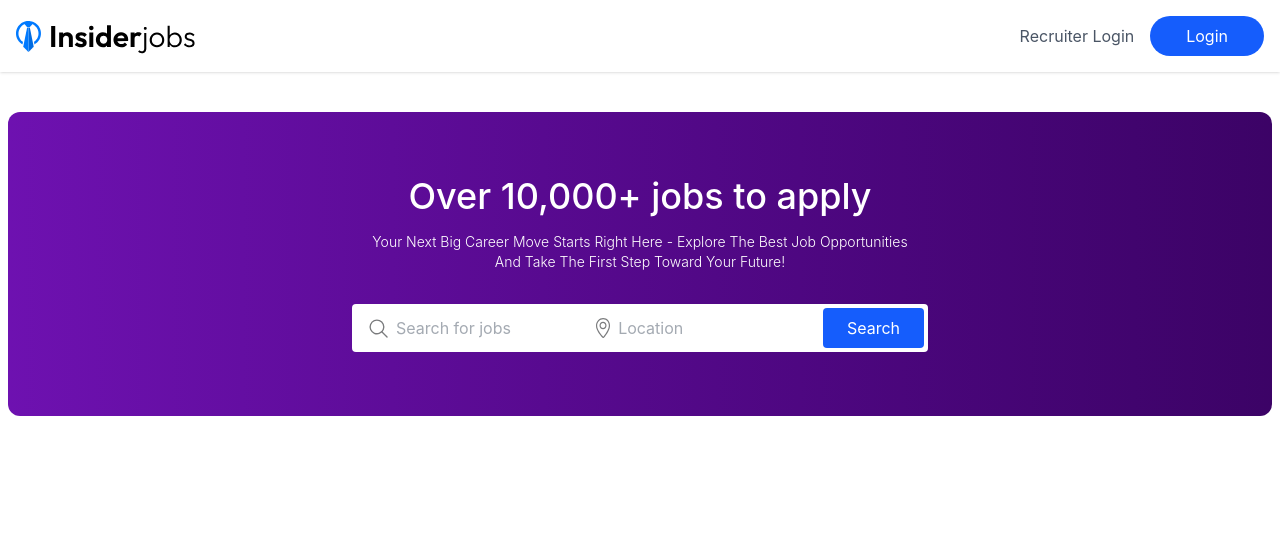
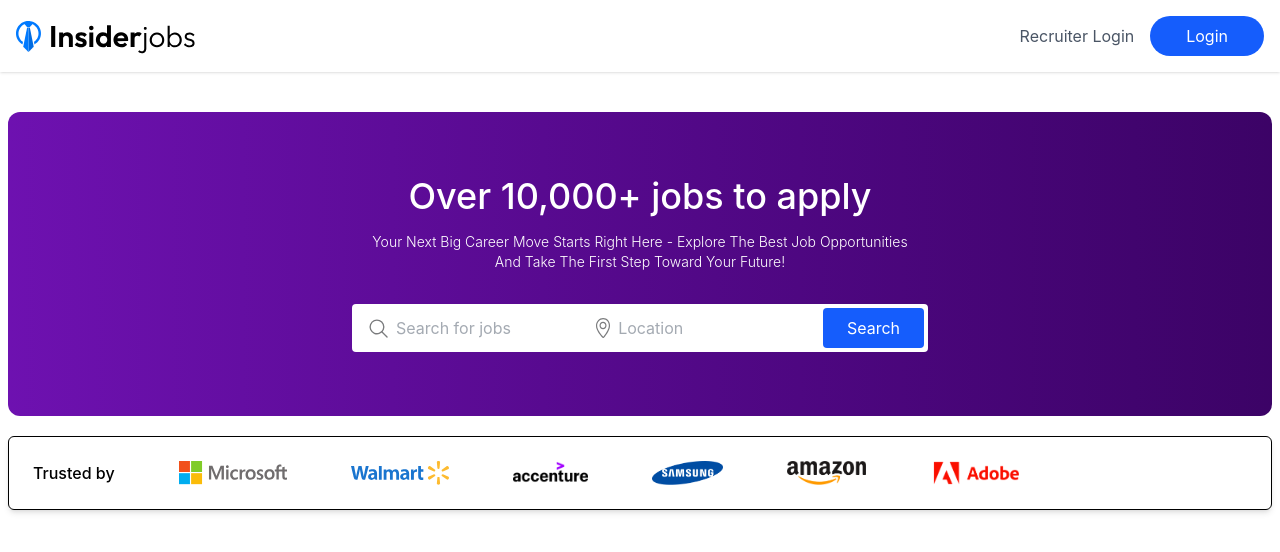
Before and after one commit to RoshanSharmaCode/Job-Portal, a React app in the folder client/: page / in a window 1280 px wide. Shown: the top 552 px of the page. Built offline with nearby package versions, Linux system fonts and the light colour scheme; no server answers; the HTML template or start-up script is replaced by a standard one.

Commit message:
Completed hero component

```diff
--- a/client/src/components/Hero.jsx
+++ b/client/src/components/Hero.jsx
@@ -1,7 +1,22 @@
-import React from "react";
+import React, { useContext, useRef } from "react";
 import { assets } from "../assets/assets";
+import { AppContext } from "../context/AppContext";
 
 const Hero = () => {
+  const { setSearchFilter, setIsSearched } = useContext(AppContext);
+
+  const titleRef = useRef(null);
+  const locationRef = useRef(null);
+
+  const onSearch = () => {
+    setSearchFilter({
+      title: titleRef.current.value,
+      location: locationRef.current.value,
+    });
+
+    setIsSearched(true);
+  };
+
   return (
     <div className="container 2xl:px-20 mx-auto my-10">
       <div className="bg-linear-to-r from-purple-800 to-purple-950 text-white py-16 text-center mx-2 rounded-xl">
@@ -19,6 +34,7 @@ const Hero = () => {
               type="text"
               placeholder="Search for jobs"
               className="max-sm-text-xs p-2 rounded outline-none w-full"
+              ref={titleRef}
             />
           </div>
           <div className="flex items-center">
@@ -27,11 +43,27 @@ const Hero = () => {
               type="text"
               placeholder="Location"
               className="max-sm-text-xs p-2 rounded outline-none w-full"
+              ref={locationRef}
             />
           </div>
-          <button className="bg-blue-600 px-6 py-2 rounded text-white m-1">
+          <button
+            onClick={onSearch}
+            className="bg-blue-600 px-6 py-2 rounded text-white m-1"
+          >
             Search
           </button>
+        </div>
+      </div>
+
+      <div className="border border-gary-300 shadow-md mx-2 mt-5 p-6 rounded-md flex">
+        <div className="flex justify-center gap-10 lg:gap-16 flex-wrap">
+          <p className="font-medium">Trusted by</p>
+          <img className="h-6" src={assets.microsoft_logo} alt="Company 1" />
+          <img className="h-6" src={assets.walmart_logo} alt="Company 2" />
+          <img className="h-6" src={assets.accenture_logo} alt="Company 3" />
+          <img className="h-6" src={assets.samsung_logo} alt="Company 4" />
+          <img className="h-6" src={assets.amazon_logo} alt="Company 5" />
+          <img className="h-6" src={assets.adobe_logo} alt="Company 6" />
         </div>
       </div>
     </div>
--- a/client/src/context/AppContext.jsx
+++ b/client/src/context/AppContext.jsx
@@ -1,9 +1,22 @@
-import { createContext } from "react";
+import { createContext, useState } from "react";
 
 export const AppContext = createContext();
 
 export const AppContextProvider = (props) => {
-  const value = {};
+  const [searchFilter, setSearchFilter] = useState({
+    title: "",
+    location: "",
+  });
+
+  const [isSearched, setIsSearched] = useState(false);
+
+  const value = {
+    searchFilter,
+    setSearchFilter,
+    isSearched,
+    setIsSearched,
+  };
+
   return (
     <AppContext.Provider value={value}>{props.children}</AppContext.Provider>
   );
```
